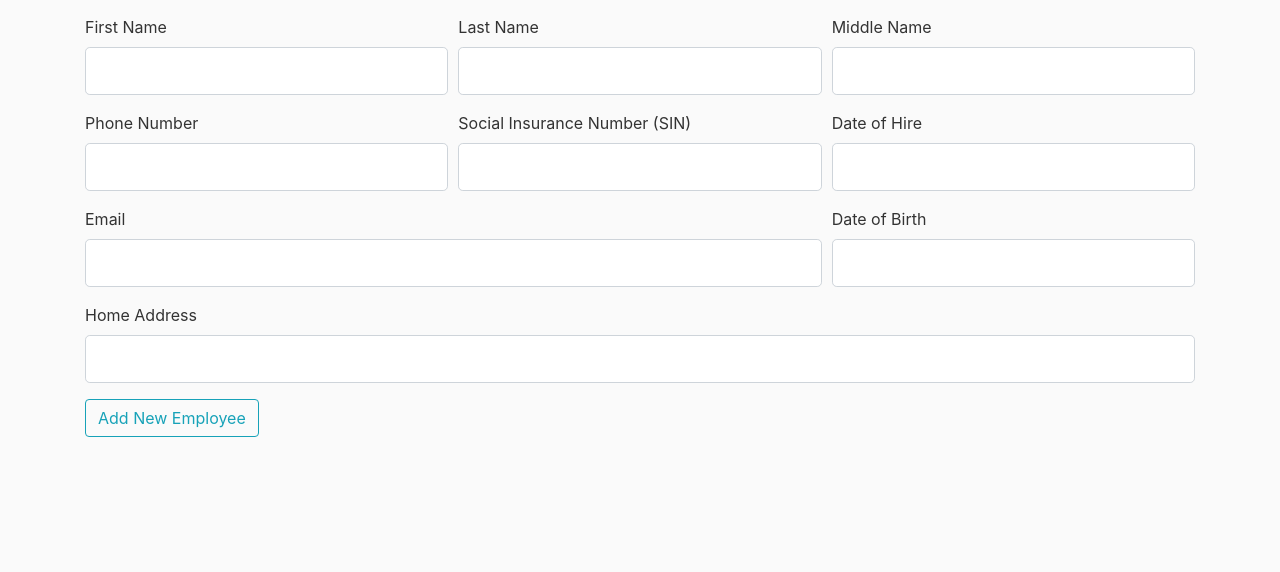
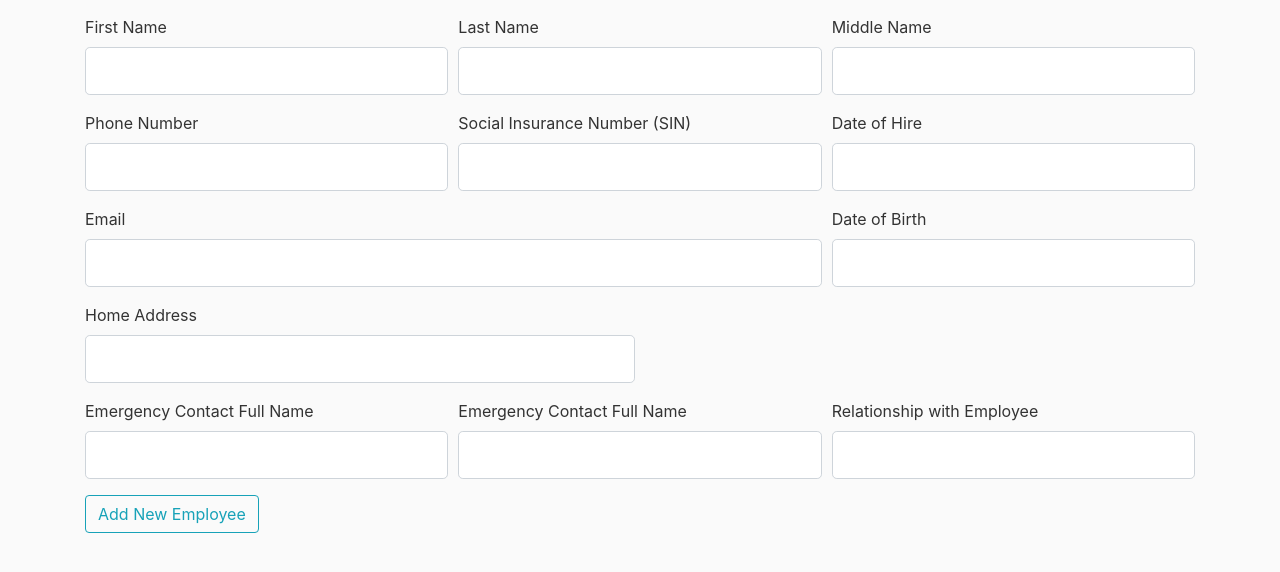
Before and after one commit to ShahramZaheri/cmpt354project, a Flask app: page /employee/add_new_employee in a window 1280 px wide. Shown: the part 121-693 px from the top of the page. Run offline with Flask 2, Linux system fonts and the light colour scheme; some libraries are stand-ins or nearby versions.

Commit message:
added emergency contact info to new employee form and html

```diff
--- a/templates/add_new_employee.html
+++ b/templates/add_new_employee.html
@@ -132,7 +132,7 @@
 
   </div>
   <div class="form-row">
-    <div class="form-group col-md-12">
+    <div class="form-group col-md-6">
       {{ form.employee_Address.label(class="form-control-label") }}
 
       {% if form.employee_Address.errors %}
@@ -146,11 +146,52 @@
       {{ form.employee_Address(class="form-control form-control-lg") }}
       {% endif %}
     </div>
-
   </div>
 
+  <div class="form-row">
+    <div class="form-group col-md-4">
+      {{ form.first_emergency_contact_full_name.label(class="form-control-label") }}
 
+      {% if form.first_emergency_contact_full_name.errors %}
+      {{ form.first_emergency_contact_full_name(class="form-control form-control-lg is-invalid") }}
+      <div class="invalid-feedback">
+        {% for error in form.first_emergency_contact_full_name.errors %}
+        <span>{{ error }}</span>
+        {% endfor %}
+      </div>
+      {% else %}
+      {{ form.first_emergency_contact_full_name(class="form-control form-control-lg") }}
+      {% endif %}
+    </div>
+    <div class="form-group col-md-4">
+        {{ form.first_emergency_contact_full_name.label(class="form-control-label") }}
 
+        {% if form.first_emergency_contact_full_name.errors %}
+        {{ form.first_emergency_contact_full_name(class="form-control form-control-lg is-invalid") }}
+        <div class="invalid-feedback">
+          {% for error in form.first_emergency_contact_full_name.errors %}
+          <span>{{ error }}</span>
+          {% endfor %}
+        </div>
+        {% else %}
+        {{ form.first_emergency_contact_full_name(class="form-control form-control-lg") }}
+        {% endif %}
+      </div>
+      <div class="form-group col-md-4">
+        {{ form.first_emergency_contact_relationship.label(class="form-control-label") }}
+
+        {% if form.first_emergency_contact_relationship.errors %}
+        {{ form.first_emergency_contact_relationship(class="form-control form-control-lg is-invalid") }}
+        <div class="invalid-feedback">
+          {% for error in form.first_emergency_contact_relationship.errors %}
+          <span>{{ error }}</span>
+          {% endfor %}
+        </div>
+        {% else %}
+        {{ form.first_emergency_contact_relationship(class="form-control form-control-lg") }}
+        {% endif %}
+      </div>
+  </div>
 
     <div class="form-group">
       {{ form.submit(class="btn btn-outline-info") }}
```
